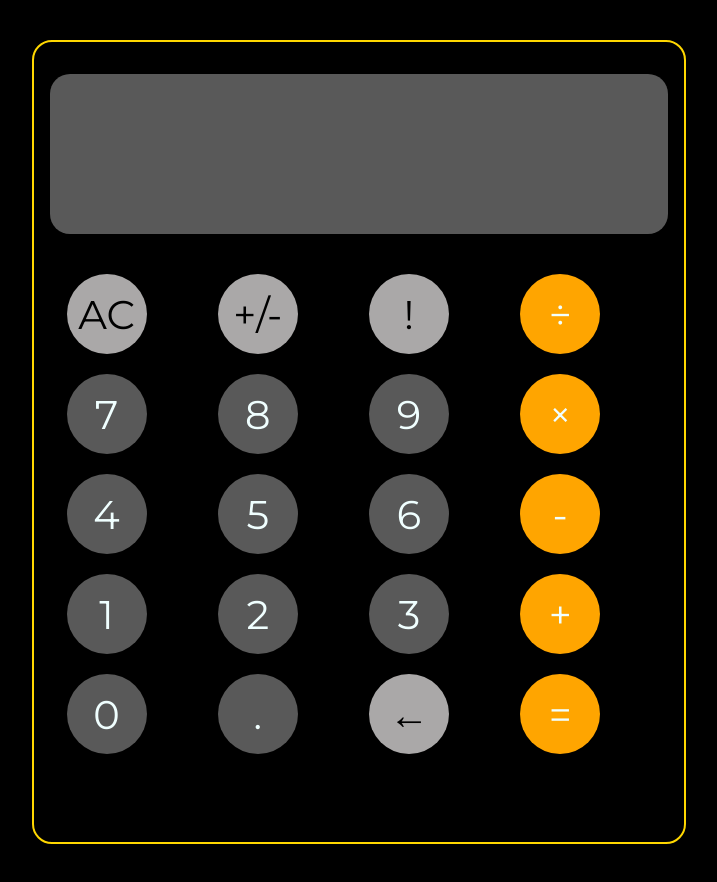
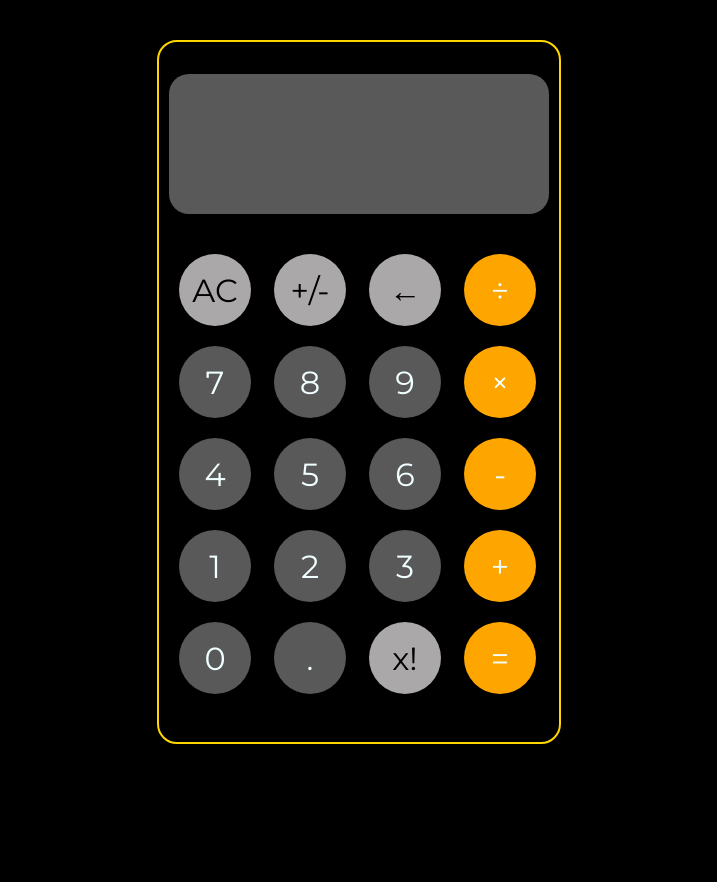
Before and after one commit to jadedec/calculator, a plain HTML site: page index.html in a window 1280 px wide. Shown: the whole page, without its empty margins (281-998 px from the left). After the commit the page ends 800 px from the top, so only its background shows below. Drawn offline with Linux system fonts and the light colour scheme.

Commit message:
styling changed a lbit

```diff
--- a/_display.scss
+++ b/_display.scss
@@ -20,10 +20,10 @@
 
 }
 
-@media screen and (min-width: 768px){
-    .calculatorDisplay{
-        .calculatorDisplay_output{
-            font-size: 3rem;
-        }
-    }
-}
+// @media screen and (min-width: 768px){
+//     .calculatorDisplay{
+//         .calculatorDisplay_output{
+//             font-size: 3rem;
+//         }
+//     }
+// }
--- a/_keyboard.scss
+++ b/_keyboard.scss
@@ -8,6 +8,7 @@
     grid-template-rows: repeat(5,1fr);
     height: 50%;
     width: 90%;
+    justify-content: space-around;
 
     .calculatorKeyboard_button{
         border: none;
@@ -41,12 +42,12 @@
     }
 }
 
-@media screen and (min-width:768px){
-    .calculatorKeyboard{
-        .calculatorKeyboard_button{
-            width: 5rem;
-            height: 5rem;
-            font-size: 2.5rem;
-        }
-    }
-}
+// @media screen and (min-width:768px){
+//     .calculatorKeyboard{
+//         .calculatorKeyboard_button{
+//             width: 5rem;
+//             height: 5rem;
+//             font-size: 2.5rem;
+//         }
+//     }
+// }
--- a/index.html
+++ b/index.html
@@ -20,7 +20,7 @@
         <section class="calculatorKeyboard">
             <button class="calculatorKeyboard_button calculatorKeyboard_button--special" id="AC">AC</button>
             <button class="calculatorKeyboard_button calculatorKeyboard_button--special" id="symbol">+/-</button>
-            <button class="calculatorKeyboard_button calculatorKeyboard_button--special" id="factorial">!</button>
+            <button class="calculatorKeyboard_button calculatorKeyboard_button--special" id="delete">←</button>
             <button class="calculatorKeyboard_button calculatorKeyboard_button--operate" id="divide">÷</button>
             <button class="calculatorKeyboard_button calculatorKeyboard_button--number" id="seven" value="7">7</button>
             <button class="calculatorKeyboard_button calculatorKeyboard_button--number" id="eight">8</button>
@@ -36,7 +36,7 @@
             <button class="calculatorKeyboard_button calculatorKeyboard_button--operate" id="plus">+</button>
             <button class="calculatorKeyboard_button calculatorKeyboard_button--number" id="zero">0</button>
             <button class="calculatorKeyboard_button calculatorKeyboard_button--number" id="dot">.</button>
-            <button class="calculatorKeyboard_button calculatorKeyboard_button--special" id="delete">←</button>
+            <button class="calculatorKeyboard_button calculatorKeyboard_button--special" id="factorial">x!</button>
             <button class="calculatorKeyboard_button calculatorKeyboard_button--equal" id="equal">=</button>
         </section>
     </main>
--- a/script.js
+++ b/script.js
@@ -14,7 +14,7 @@ let num1 = "";
 let num2 = "";
 let result = "";
 let displayString = "";
-let operator;
+let operator = "";
 
 
 const displayBox = document.querySelector("#display");
@@ -44,7 +44,7 @@ equalButton.addEventListener("click", buttonClick);
 //when operator clicked, give the number to num1
 const operatorClick = (event) => {
     //console.log("Operator clicked");
-    num1 = parseFloat(displayBox.innerHTML);
+    num1 = parseFloat(displayBox.innerHTML);//make sure it is number!!!!
     console.log(`number1 is ${num1}`);
     operator = event.target.innerHTML;
     //console.log(operator);
@@ -57,7 +57,7 @@ const equalClick = (event) => {
     //console.log("Equal clicked");
     newArr = displayString.split(/[+\-\×\÷\=]/);
     //console.log(newArr);
-    num2 = parseFloat(newArr[1]);
+    num2 = parseFloat(newArr[1]);//make sure it is number!!!!
     console.log(`number2 is ${num2}`);
 
     //calculation
@@ -122,7 +122,7 @@ const switchSymbol = (event) => {
     displayBox.innerHTML = displayString;
 }
 switchButton.addEventListener("click", switchSymbol);
-
+//--------------how to switch symbol for num2--------------/////
 
 
 
--- a/style.scss
+++ b/style.scss
@@ -28,7 +28,7 @@ body{
     .calculator{
         border-radius: 20px;
         border: 2px solid gold;
-        width: 650px;
-        height: 800px;
+        width: 400px;
+        height: 700px;
     }
 }
```
Also changed, not shown: style.css, 1 other file.
